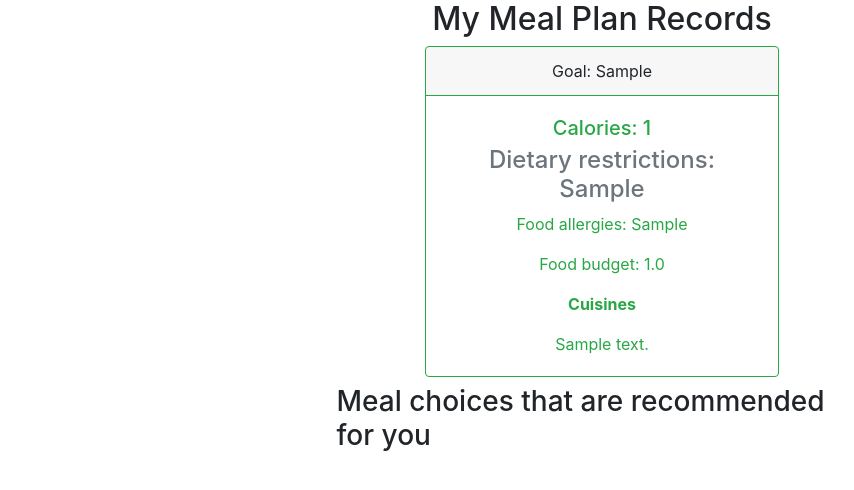
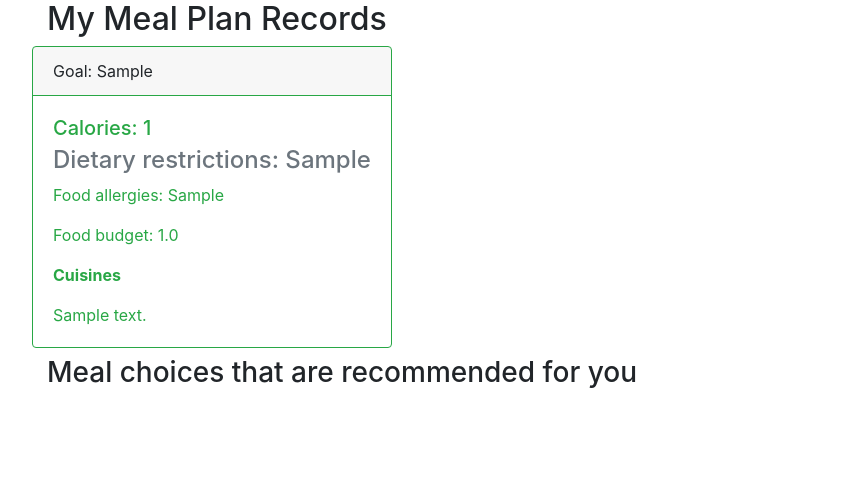
Before and after one commit to Peterisawesome17/ReMoodWork, a Django app: page /employee/1/mealplan/ in a window 1280 px wide. Shown: the part 56-546 px from the top of the page, without its empty margins (38-892 px from the left). Run offline with Django 4.2, Linux system fonts and the light colour scheme; tables that the repository leaves empty hold one stand-in row (values such as "Sample post").

Commit message:
Readjust meal_plan_main_page.html for food items in remoodwork.

```diff
--- a/remoodwork/workrecords/templates/workrecords/meal_plan_main_page.html
+++ b/remoodwork/workrecords/templates/workrecords/meal_plan_main_page.html
@@ -10,12 +10,12 @@
 {% endblock %}
 
 {% block content %}
-<body>
+<div class="container">
 {% if meal_plan_record %}
-<div style="display: flex; justify-content: center;">
-    <div style="display: flex; flex-direction: column; align-items: center;">
-    <div style="width: 60%; text-align: center;">
+<div class="row">
+    <div class="col-12">
             <h2>My Meal Plan Records</h2>
+    </div>
             <div class="card border-success mb-2" style="max-width: 30rem;">
                 <div class="card-header border-success">Goal: {{ meal_plan_record.goal }}</div>
                 <div class="card-body text-success">
@@ -29,42 +29,35 @@
                 </div>
             </div>
     </div>
-    <div style="width: 90%;">
+    <div class="row">
+        <div class="col-12">
         <h3>
             Meal choices that are recommended for you
         </h3>
+        </div>
         {% for food_item in food_item_lists %}
-        <div class="card border-primary mb-1">
+            <div class="card" style="width: 18rem;">
+              <img class="card-img-top" src="{{ food_item.food_meal_image.url }}" alt="Image not present" style="height: 200px;">
               <div class="card-body">
-                    <h6 class="card-title">
-                        Food name: {{ food_item.food_name }}</h6>
-                    <p class="card-text">
-                        Description: {{ food_item.description }}</p>
+                <h5 class="card-title">Food name: {{ food_item.food_name }}</h5>
+                <p class="card-text">Description: {{ food_item.description }}</p>
                 {% if food_item.price %}
-                        <h4 class="card-title">
-                            Price: {{ food_item.price }}</h4>
+                  <h6 class="card-text">Price: {{ food_item.price }}</h6>
                 {% endif %}
-                    <h5 class="card-title">
-                        Cuisine: {{ food_item.get_cuisine_type_display }}</h5>
-                    <h5 class="card-title">
-                        Type: {{ food_item.get_food_item_type_display }}</h5>
+                <h6 class="card-text">Cuisine: {{ food_item.get_cuisine_type_display }}</h6>
+                <h6 class="card-text">Type: {{ food_item.get_food_item_type_display }}</h6>
                 {% if food_item.recipe_url %}
-                        <h4 class="card-title">
-                            Recipe Link: {{ food_item.recipe_url }}</h4>
+                  <a href="{{ food_item.recipe_url }}" class="card-link">Recipe Link</a>
                 {% elif food_item.restaurant_name %}
-                        <h4 class="card-title">
-                            Restaurant name: {{ food_item.restaurant_name }}</h4>
+                  <h6 class="card-text">Restaurant name: {{ food_item.restaurant_name }}</h6>
                 {% endif %}
-                    <h3 class="card-title">Calories: {{ food_item.calories }}</h3>
-                    <h3 class="card-title">
-                        Dietary Restrictions: {{ food_item.get_dietary_restrictions_display }}
-                    </h3>
-                    <h3 class="card-title">
-                        Allergy: {{ food_item.get_allergy_display }}
-                    </h3>
+                <h6 class="card-text">Calories: {{ food_item.calories }}</h6>
+                <h6 class="card-text">Dietary Restrictions: {{ food_item.get_dietary_restrictions_display }}</h6>
+                <h6 class="card-text">Allergy: {{ food_item.get_allergy_display }}</h6>
                   {% if food_item not in order_food %}
                   <button class="btn btn-primary">
-                    <a href="{% url 'remoodwork-order-meal' request.user.pk food_item.pk %}"  style="color: white; text-decoration: none;">Select</a>
+                      <a href="{% url 'remoodwork-order-meal' request.user.pk food_item.pk %}"  style="color: white; text-decoration: none;">
+                          Select</a>
                   </button>
                   {% else %}
                   <h2> Already selected this meal </h2>
@@ -84,6 +77,6 @@
             in a workrecords directory -->
         </small>
     </div>
-</body>
+</div>
 {% endif %}
 {% endblock content %}
```
Lines whose indentation alone changed are shown as unchanged.
